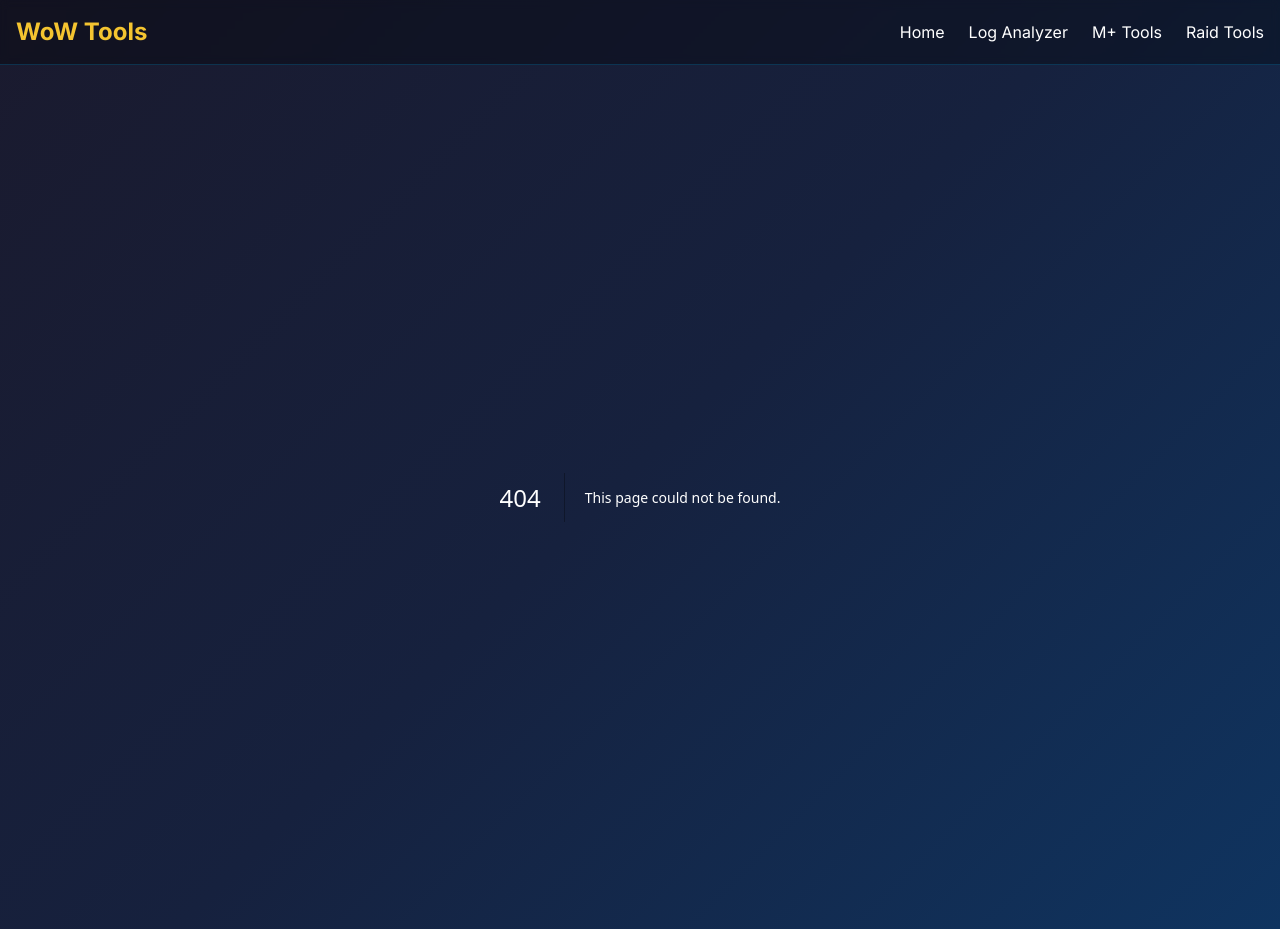
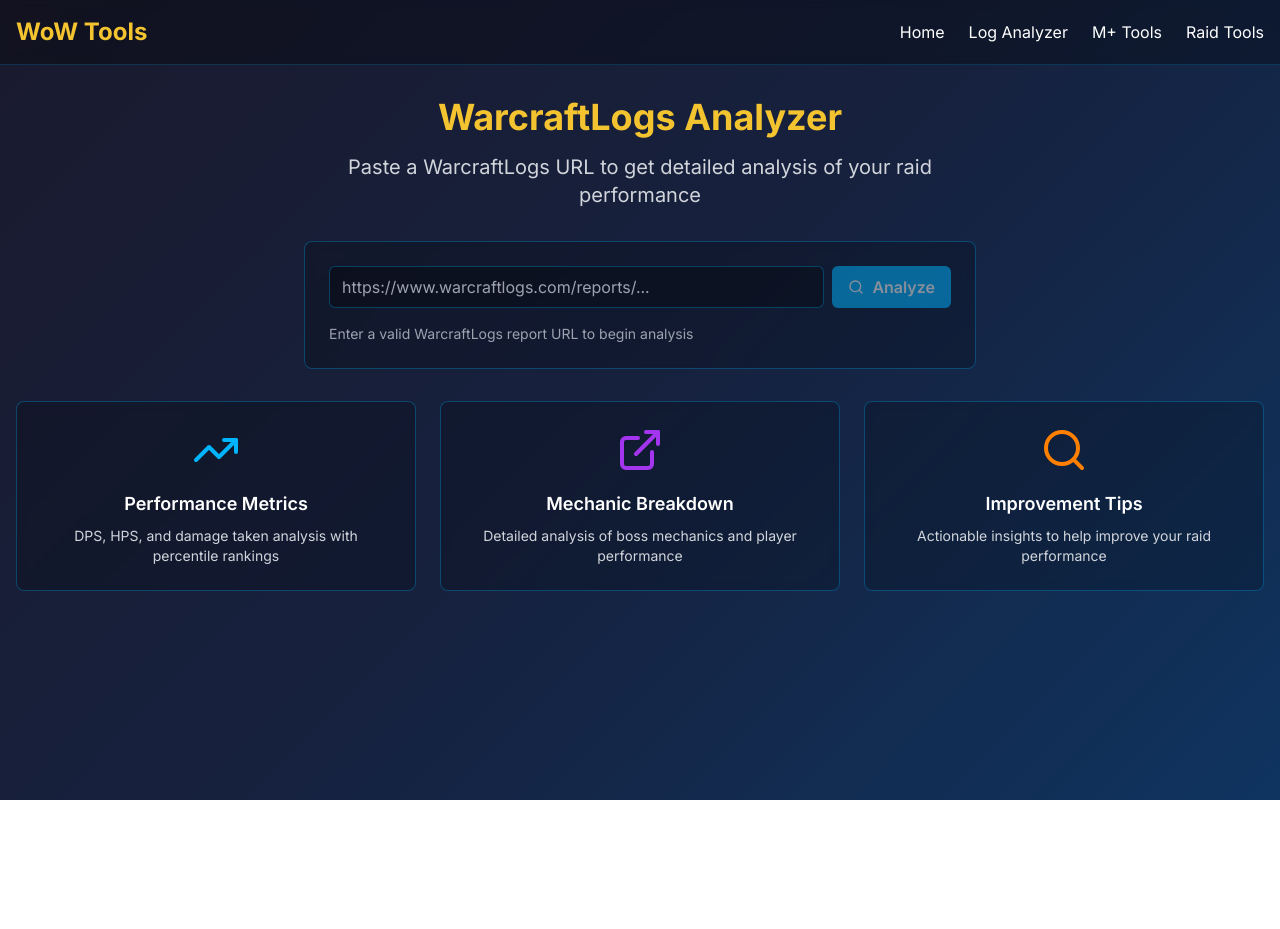
Before and after one commit to eladser/wow-tools, a Next.js app: page /logs in a window 1280 px wide. Before the commit this address had no page. After the commit the page ends 800 px from the top, so only its background shows below. Built offline with nearby package versions, Linux system fonts and the light colour scheme.

Commit message:
Add WarcraftLogs analyzer page

```diff
--- /dev/null
+++ b/app/logs/page.tsx
@@ -0,0 +1,88 @@
+"use client"
+
+import { useState } from 'react'
+import { Search, ExternalLink, TrendingUp } from 'lucide-react'
+
+export default function LogsPage() {
+  const [logUrl, setLogUrl] = useState('')
+  const [isAnalyzing, setIsAnalyzing] = useState(false)
+
+  const handleAnalyze = async () => {
+    if (!logUrl.trim()) return
+
+    setIsAnalyzing(true)
+    // TODO: Implement actual log analysis
+    setTimeout(() => {
+      setIsAnalyzing(false)
+      alert('Log analysis feature coming soon!')
+    }, 2000)
+  }
+
+  return (
+    <div className="space-y-8">
+      <div className="text-center space-y-4">
+        <h1 className="text-4xl font-bold text-wow-gold">
+          WarcraftLogs Analyzer
+        </h1>
+        <p className="text-xl text-gray-300 max-w-2xl mx-auto">
+          Paste a WarcraftLogs URL to get detailed analysis of your raid performance
+        </p>
+      </div>
+
+      <div className="tool-card max-w-2xl mx-auto">
+        <div className="space-y-4">
+          <div className="flex space-x-2">
+            <input
+              type="text"
+              placeholder="https://www.warcraftlogs.com/reports/..."
+              value={logUrl}
+              onChange={(e) => setLogUrl(e.target.value)}
+              className="flex-1 wow-input"
+            />
+            <button
+              onClick={handleAnalyze}
+              disabled={isAnalyzing || !logUrl.trim()}
+              className="wow-button flex items-center space-x-2 disabled:opacity-50 disabled:cursor-not-allowed"
+            >
+              {isAnalyzing ? (
+                <div className="animate-spin w-4 h-4 border-2 border-white border-t-transparent rounded-full" />
+              ) : (
+                <Search className="w-4 h-4" />
+              )}
+              <span>{isAnalyzing ? 'Analyzing...' : 'Analyze'}</span>
+            </button>
+          </div>
+          <p className="text-sm text-gray-400">
+            Enter a valid WarcraftLogs report URL to begin analysis
+          </p>
+        </div>
+      </div>
+
+      <div className="grid grid-cols-1 md:grid-cols-3 gap-6">
+        <div className="tool-card text-center">
+          <TrendingUp className="w-12 h-12 text-wow-blue mx-auto mb-4" />
+          <h3 className="text-lg font-semibold mb-2">Performance Metrics</h3>
+          <p className="text-gray-300 text-sm">
+            DPS, HPS, and damage taken analysis with percentile rankings
+          </p>
+        </div>
+
+        <div className="tool-card text-center">
+          <ExternalLink className="w-12 h-12 text-wow-purple mx-auto mb-4" />
+          <h3 className="text-lg font-semibold mb-2">Mechanic Breakdown</h3>
+          <p className="text-gray-300 text-sm">
+            Detailed analysis of boss mechanics and player performance
+          </p>
+        </div>
+
+        <div className="tool-card text-center">
+          <Search className="w-12 h-12 text-wow-orange mx-auto mb-4" />
+          <h3 className="text-lg font-semibold mb-2">Improvement Tips</h3>
+          <p className="text-gray-300 text-sm">
+            Actionable insights to help improve your raid performance
+          </p>
+        </div>
+      </div>
+    </div>
+  )
+}
```
